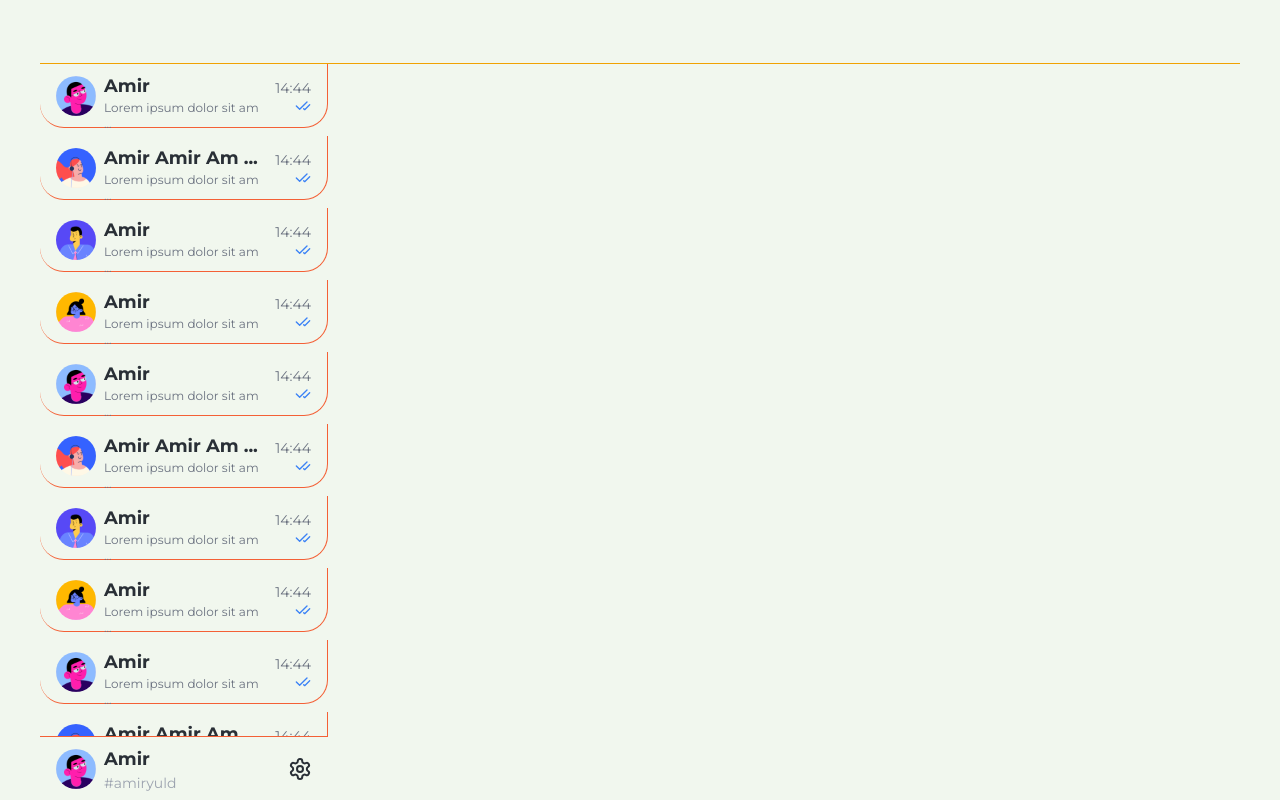
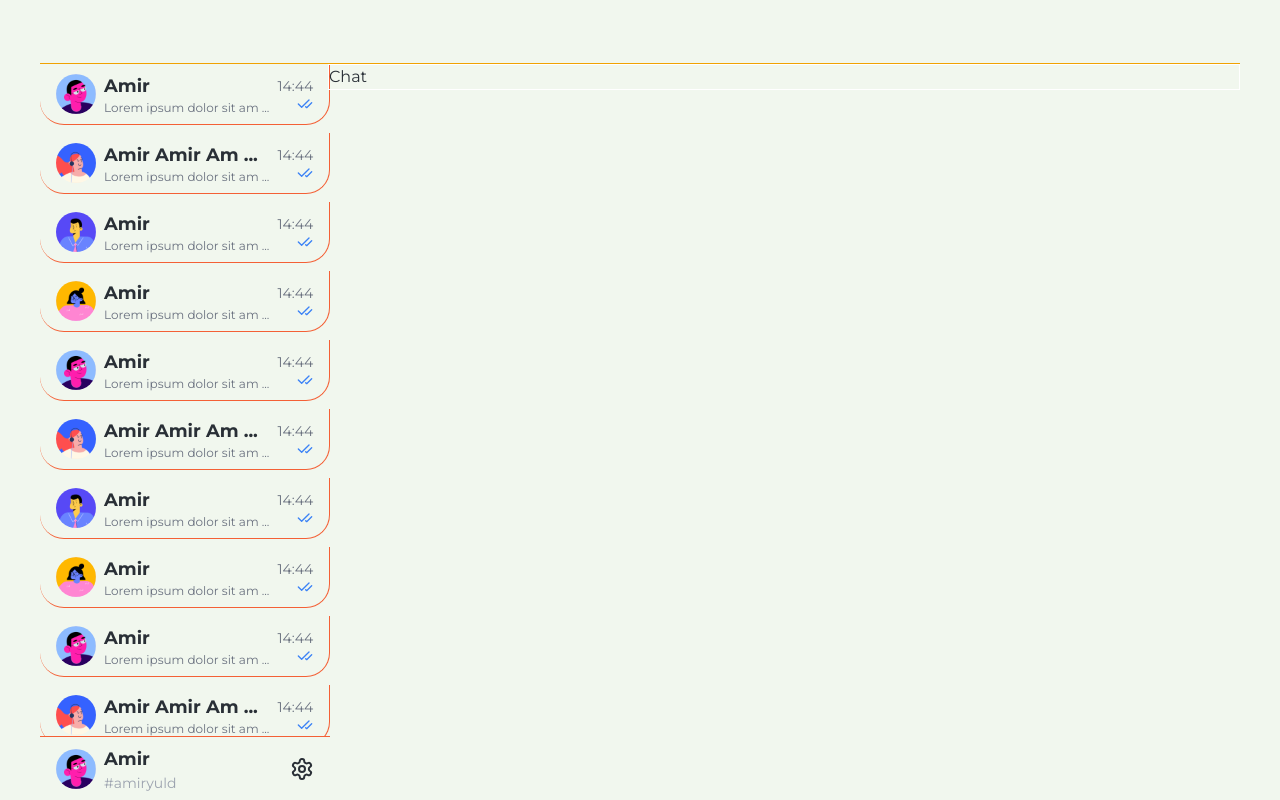
Before and after one commit to torgoMarket/Chatly, a React (Vite) app in the folder frontend/: page /dashboard in a window 1280 px wide. Built offline with nearby package versions, Linux system fonts and the light colour scheme.

Commit message:
[ADD] Chat

```diff
--- a/frontend/src/components/Actionbar/Actionbar.module.scss
+++ b/frontend/src/components/Actionbar/Actionbar.module.scss
@@ -1,3 +1,3 @@
 .actionbar {
-	@apply w-full h-16 top-0 px-6 bg-background border-b border-primary sm:left-72 flex items-center gap-4;
+	@apply w-full h-16 top-0 px-6 bg-background border-b border-primary lg:left-72 flex items-center gap-4;
 }
--- /dev/null
+++ b/frontend/src/components/Chat/Chat.module.scss
@@ -0,0 +1,7 @@
+.chat {
+	@apply border border-white  min-h-[100vh-4rem] overflow-hidden;
+}
+
+.sidebarOpen {
+	@apply w-[calc(100vw-18rem)] translate-x-72 max-w-[calc(1200px-18rem)];
+}
--- /dev/null
+++ b/frontend/src/components/Chat/Chat.tsx
@@ -0,0 +1,14 @@
+import clsx from 'clsx'
+import styles from './Chat.module.scss'
+
+interface ChatProps {
+	isSidebarOpen: boolean
+}
+
+export const Chat: React.FC<ChatProps> = ({ isSidebarOpen }) => {
+	return (
+		<div className={clsx(styles.chat, isSidebarOpen && styles.sidebarOpen)}>
+			Chat
+		</div>
+	)
+}
--- a/frontend/src/components/Container/Container.module.scss
+++ b/frontend/src/components/Container/Container.module.scss
@@ -1,3 +1,3 @@
 .container {
-	@apply relative max-w-[1200px] mx-auto h-full;
+	@apply relative max-w-[1200px] mx-auto h-screen;
 }
--- a/frontend/src/components/Sidebar/Sidebar.module.scss
+++ b/frontend/src/components/Sidebar/Sidebar.module.scss
@@ -1,3 +1,3 @@
 .sidebar {
-	@apply h-[calc(100vh-4rem)] w-72 sm:translate-x-0  flex flex-col transition-all duration-300 ease-in-out justify-between;
+	@apply absolute h-[calc(100vh-4rem)] min-w-72 lg:translate-x-0 flex flex-col transition-all duration-300 ease-in-out justify-between;
 }
--- a/frontend/src/components/Sidebar/Sidebar.tsx
+++ b/frontend/src/components/Sidebar/Sidebar.tsx
@@ -9,13 +9,7 @@ interface SidebarProps {
 
 export const Sidebar: React.FC<SidebarProps> = ({ children, isOpen }) => {
 	return (
-		<div
-			className={clsx(
-				isOpen ? 'translate-x-0' : '-translate-x-full',
-				styles.sidebar,
-				'sm:translate-x-0'
-			)}
-		>
+		<div className={clsx(!isOpen && '-translate-x-full', styles.sidebar)}>
 			{children}
 		</div>
 	)
--- a/frontend/src/components/UI/BurgerBtn/BurgerBtn.module.scss
+++ b/frontend/src/components/UI/BurgerBtn/BurgerBtn.module.scss
@@ -1,3 +1,3 @@
 .burgerBtn {
-	@apply block max-h-screen sm:hidden cursor-pointer text-text;
+	@apply block max-h-screen lg:hidden cursor-pointer text-text;
 }
--- a/frontend/src/pages/Dashboard/Dashboard.tsx
+++ b/frontend/src/pages/Dashboard/Dashboard.tsx
@@ -1,5 +1,6 @@
 import avatar1 from '../../assets/images/avatar1.png'
 import { Actionbar } from '../../components/Actionbar/Actionbar'
+import { Chat } from '../../components/Chat/Chat'
 import { ChatList } from '../../components/ChatList/ChatList'
 import { Container } from '../../components/Container/Container'
 import { Profile } from '../../components/Layouts/Profile/Profile'
@@ -14,10 +15,12 @@ export const Dashboard = () => {
 			<Actionbar>
 				<BurgerBtn isOpen={isSidebarOpen} toggleSidebar={toggleSidebar} />
 			</Actionbar>
+
 			<Sidebar isOpen={isSidebarOpen}>
 				<ChatList />
 				<Profile avatar={avatar1} name='Amir' tag='#amiryuld' />
 			</Sidebar>
+			<Chat isSidebarOpen={isSidebarOpen} />
 		</Container>
 	)
 }
```
